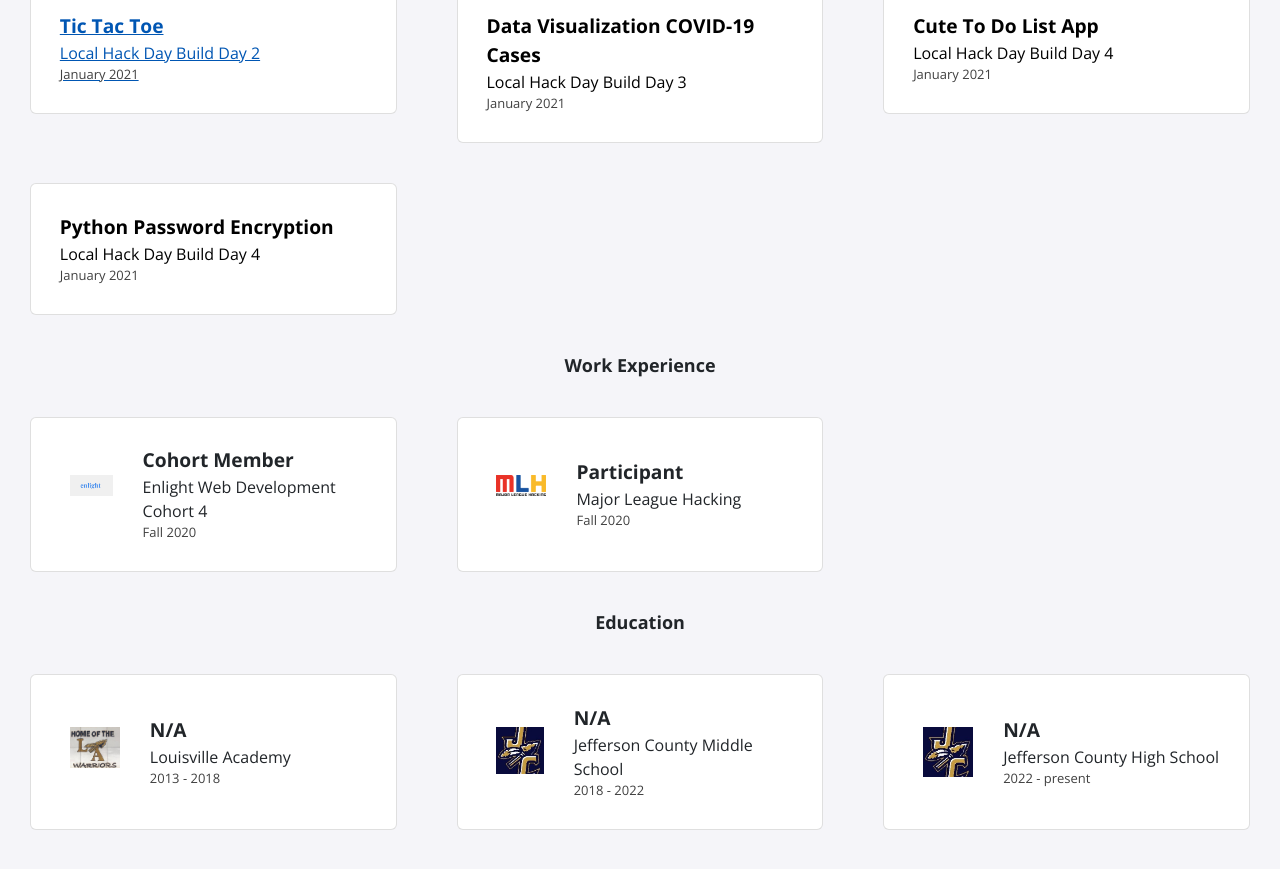
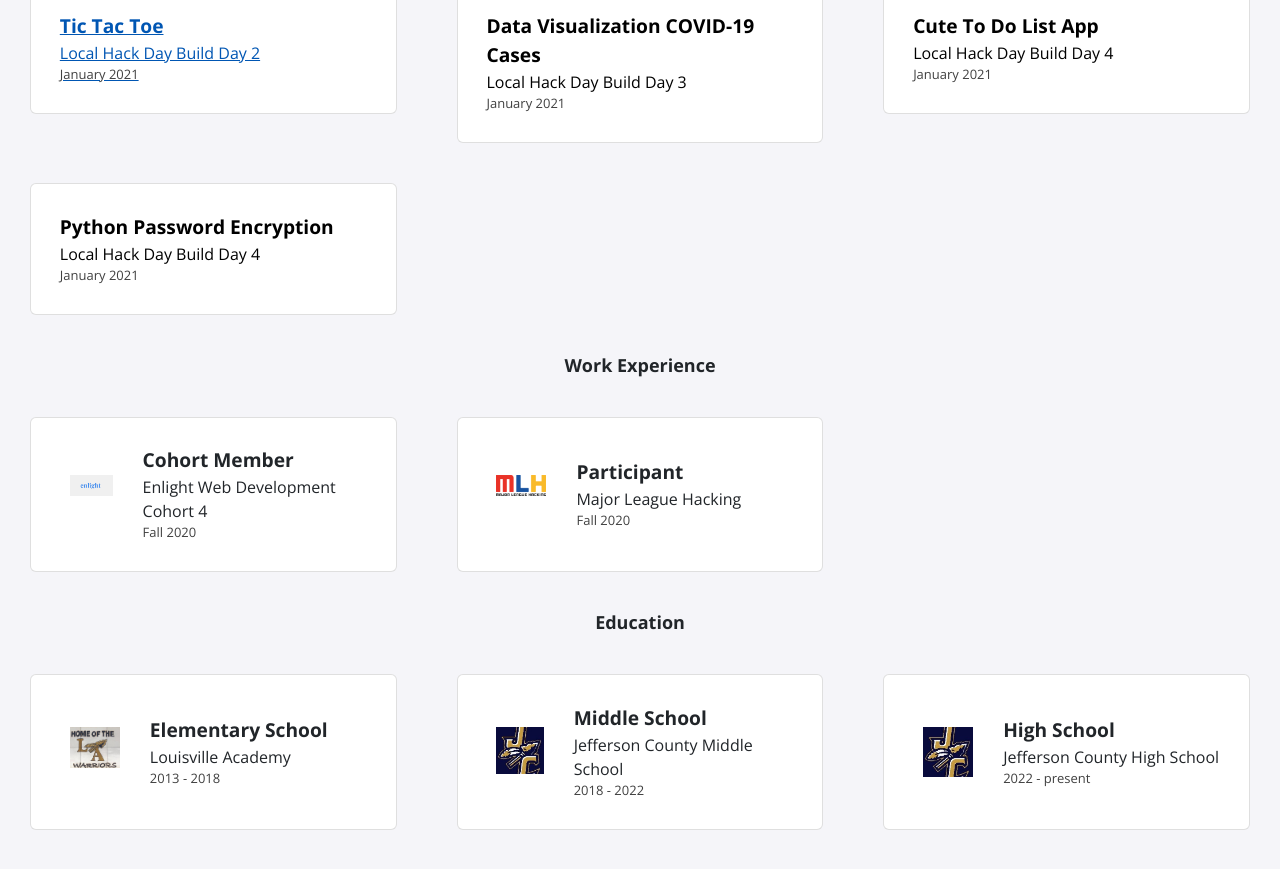
Before and after one commit to BrookTheBook/brookthebook.github.io, a Jekyll site: the page built from index.html, in a window 1280 px wide and 900 px high, scrolled down 863 px. Shown: the top 869 px of the window. Built offline with Jekyll 4.4.1, drawn with Linux system fonts in a browser that asks for light colours; nearby versions of some CDN libraries.

Commit message:
Update education.yml

```diff
--- a/_data/education.yml
+++ b/_data/education.yml
@@ -1,14 +1,14 @@
-- course: N/A
+- course: Elementary School
   institute: Louisville Academy
   dates: 2013 - 2018
   logo: la.jpg
 
-- course: N/A
+- course: Middle School
   institute: Jefferson County Middle School
   dates: 2018 - 2022
   logo: jcms.jpg
 
-- course: N/A
+- course: High School
   institute: Jefferson County High School
   dates: 2022 - present
   logo: jcms.jpg
```
